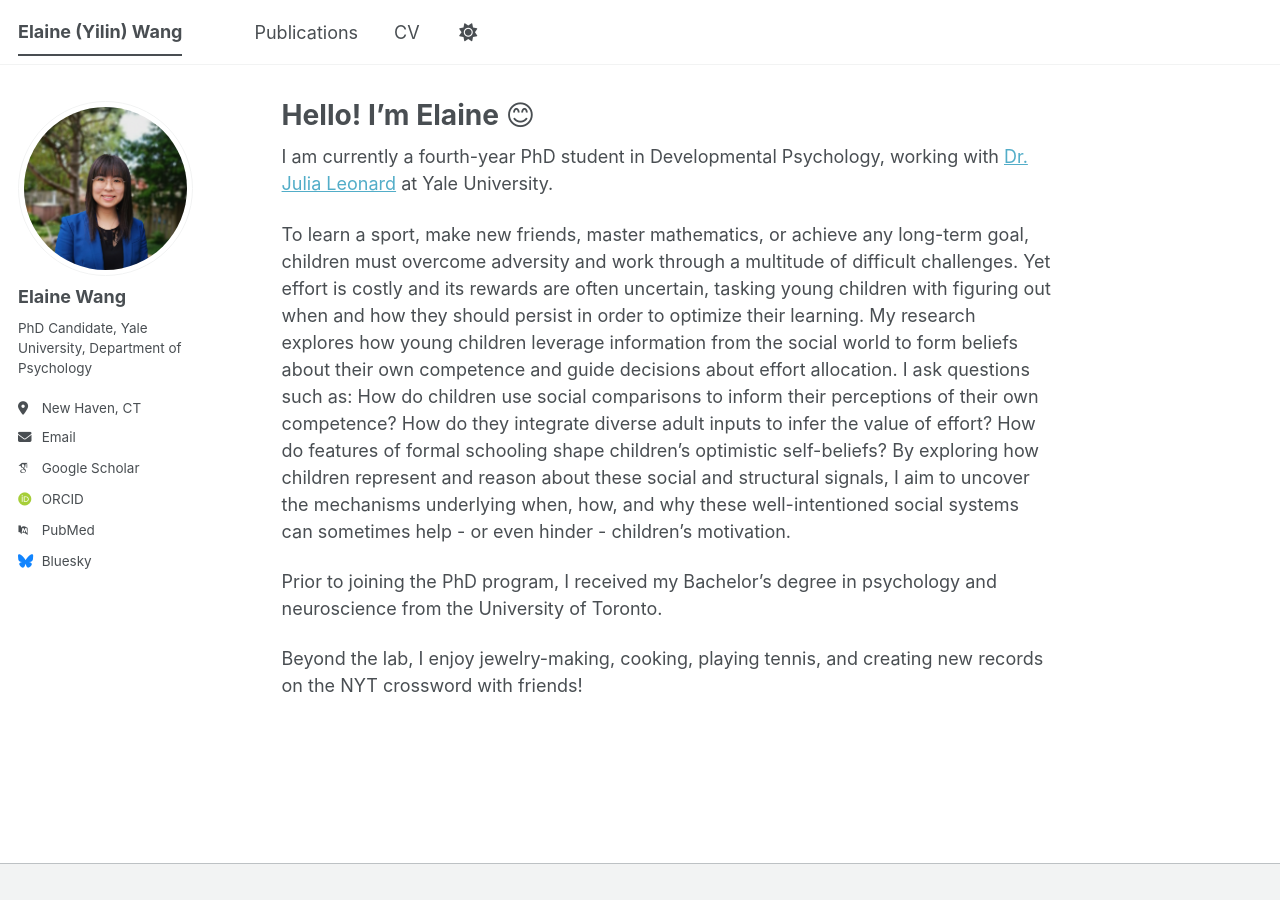
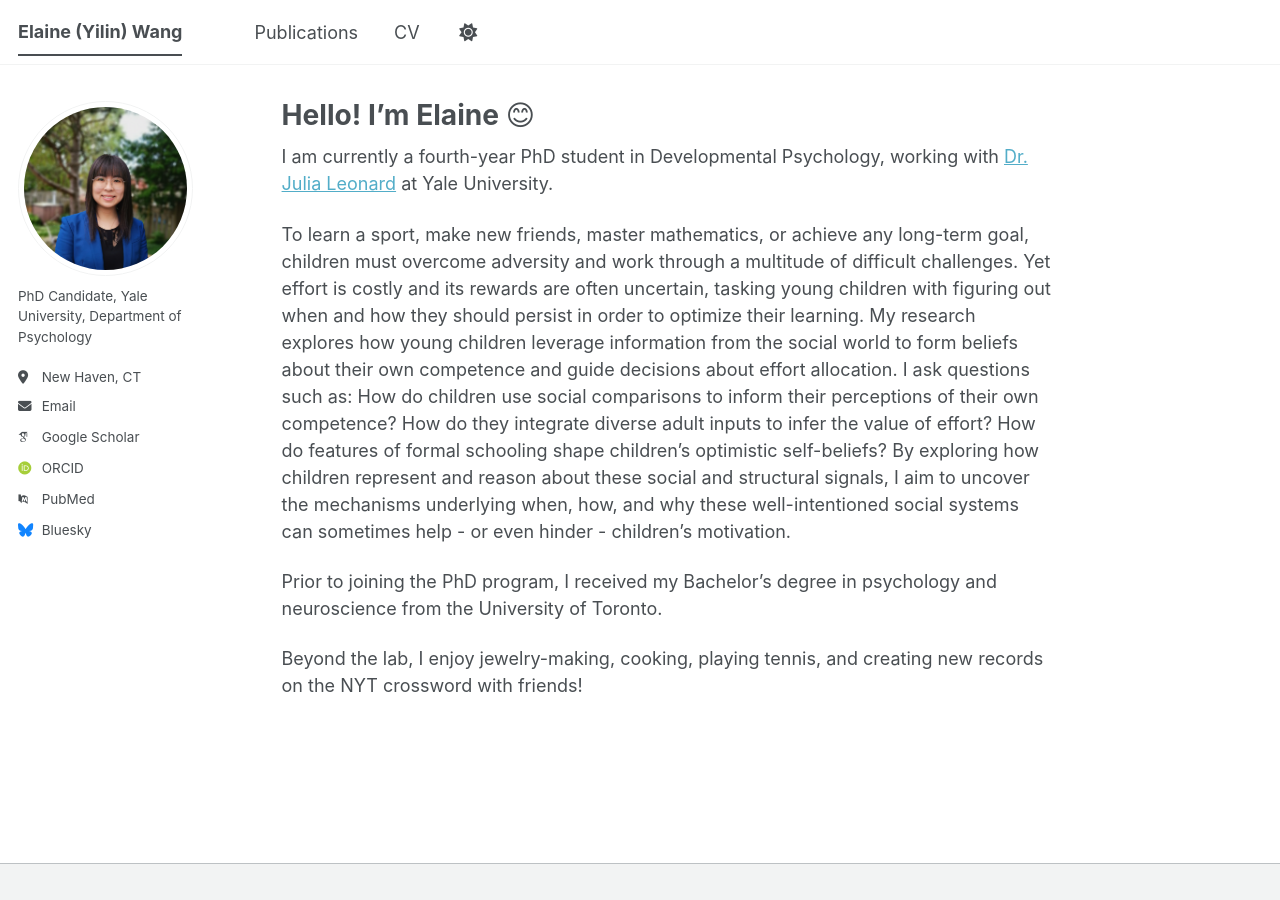
Before and after one commit to ey-wang/ey-wang.github.io, a Jekyll site: the page built from _pages/about.md, in a window 1280 px wide. Built offline with Jekyll 4.4.1, drawn with Linux system fonts in a browser that asks for light colours; some web fonts are replaced; a script bundle is joined from its source files by our own code; library files that are not in the unit come from our copies.

Commit message:
Update _config.yml

```diff
--- a/_config.yml
+++ b/_config.yml
@@ -24,7 +24,7 @@ repository               : " "
 author:
   # Biographic information
   avatar           : "headshot_square.jpg"
-  name             : "Elaine Wang"
+ # name             : "Elaine Wang"
   pronouns         : # example: "she/her"
   bio              : "PhD Candidate, Yale University, Department of Psychology"
   location         : "New Haven, CT"
```
